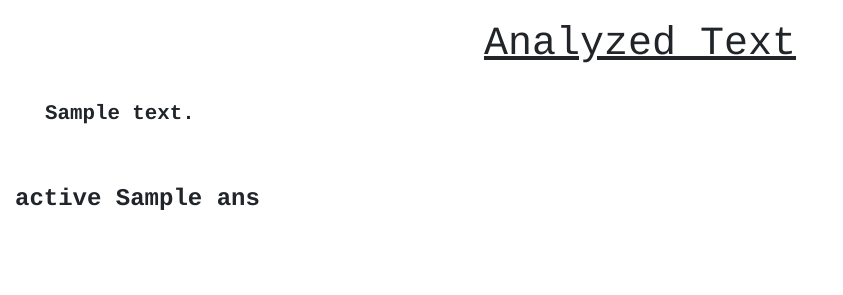
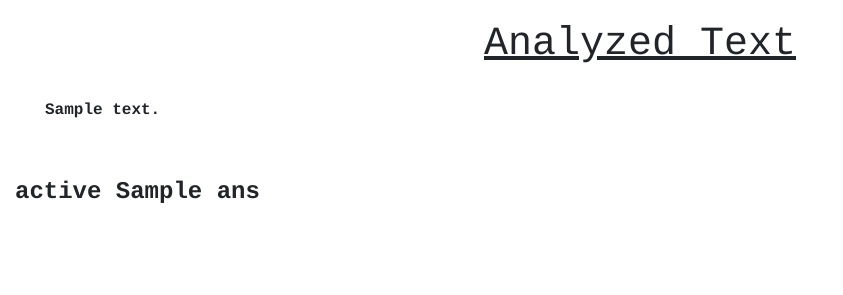
Before and after one commit to AjasMohammed/TextUtils, a Django app: template Textutils/textutil/templates/analyze.html in a window 1280 px wide. Shown: the part 79-374 px from the top of the page, without its empty margins (0-843 px from the left). Run offline with Django 3.2, Linux system fonts and the light colour scheme; the template is opened without the code that fills it: most values are stand-ins (such as "Sample title", 1, 10 or a date in 2020); some libraries are stand-ins or nearby versions.

Commit message:
reduced font size of analyzed text in <pre> tag from 130% to 100%

```diff
--- a/Textutils/textutil/templates/analyze.html
+++ b/Textutils/textutil/templates/analyze.html
@@ -38,7 +38,7 @@
 
 
 <p>
-    <pre style="font-family:courier; font-size:130%; font-weight: 700; margin-left: 30px;margin-top: 30px;"
+    <pre style="font-family:courier; font-size:100%; font-weight: 700; margin-left: 30px;margin-top: 30px;"
     id="text">{{text}}</pre>
 </p>
 <br>
```
